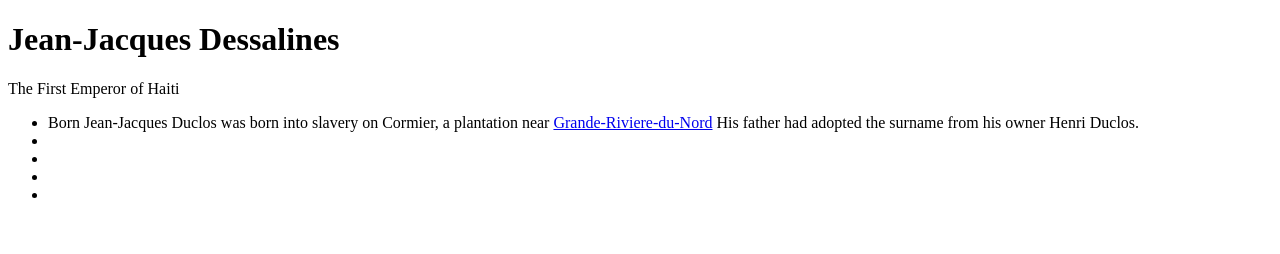
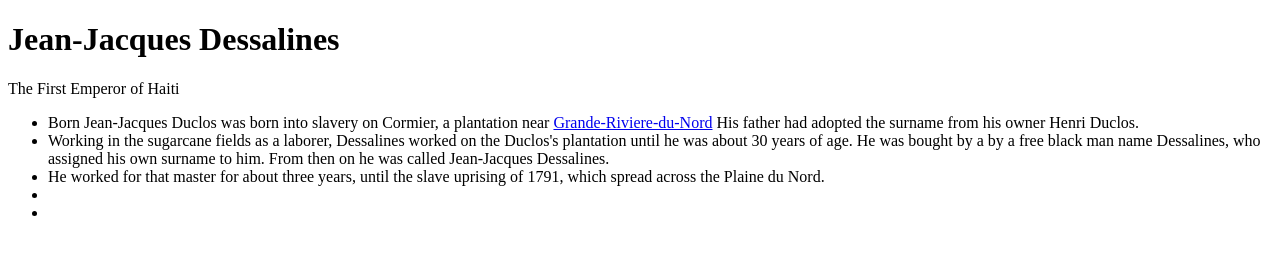
Before and after one commit to gerlinp/1-22-21-Tribute, a plain HTML site: page index.html in a window 1280 px wide. Drawn offline with Linux system fonts and the light colour scheme.

Commit message:
basics
setting inital page

```diff
--- a/index.html
+++ b/index.html
@@ -6,9 +6,9 @@
 <p>The First Emperor of Haiti</p>
 
 <ul>
-<li> Born Jean-Jacques Duclos was born into slavery on Cormier, a plantation near <a href="https://en.wikipedia.org/wiki/Grande-Riviere-du-Nord">Grande-Riviere-du-Nord</a> His father had adopted the surname from his owner Henri Duclos.</li>
-<li></li>
-<li></li>
+<li>Born Jean-Jacques Duclos was born into slavery on Cormier, a plantation near <a href="https://en.wikipedia.org/wiki/Grande-Riviere-du-Nord">Grande-Riviere-du-Nord</a> His father had adopted the surname from his owner Henri Duclos.</li>
+<li> Working in the sugarcane fields as a laborer, Dessalines worked on the Duclos's plantation until he was about 30 years of age. He was bought by a by a free black man name Dessalines, who assigned his own surname to him. From then on he was called Jean-Jacques Dessalines.</li>
+<li>He worked for that master for about three years, until the slave uprising of 1791, which spread across the Plaine du Nord.</li>
 <li></li>
 <li></li>
 
```
